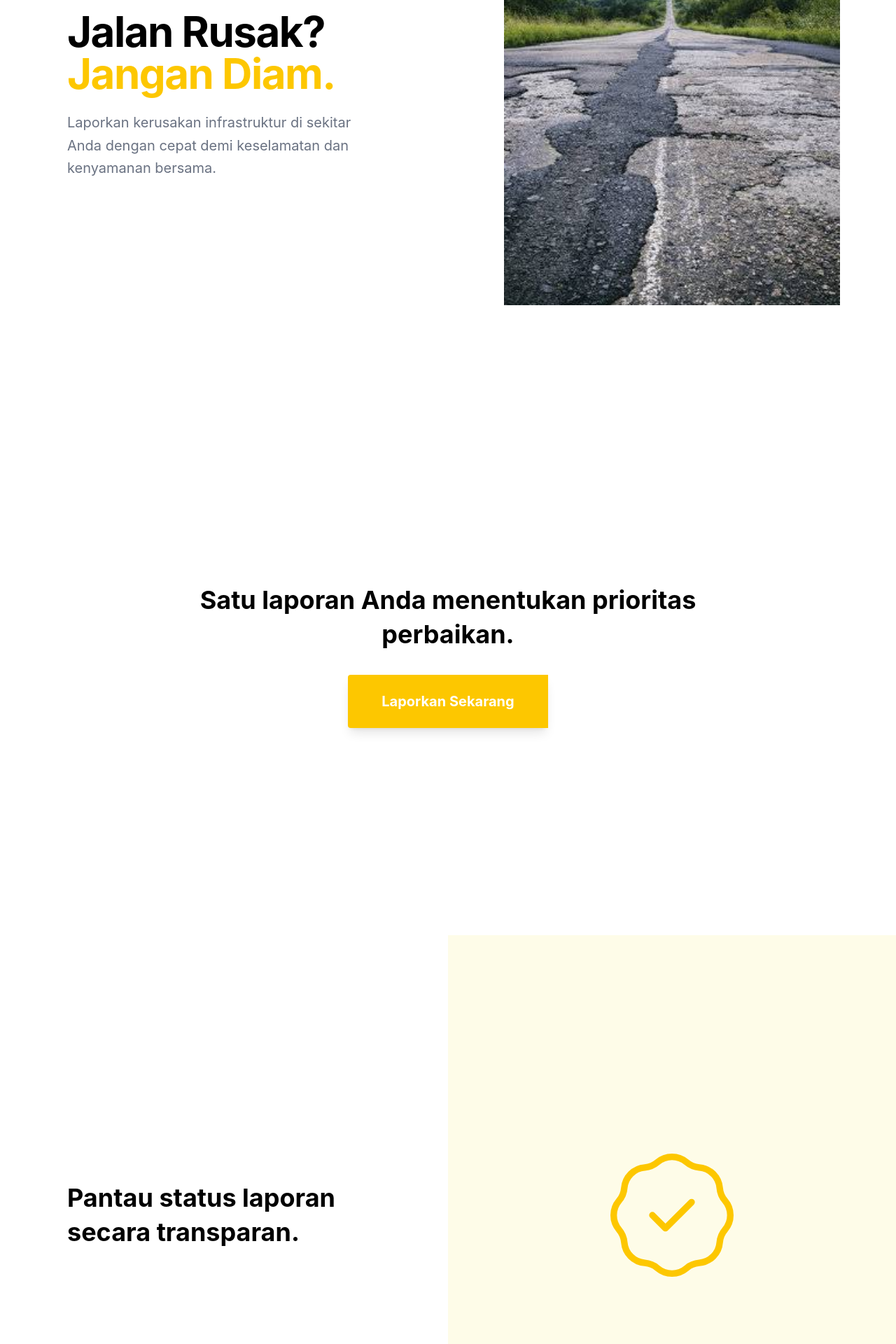
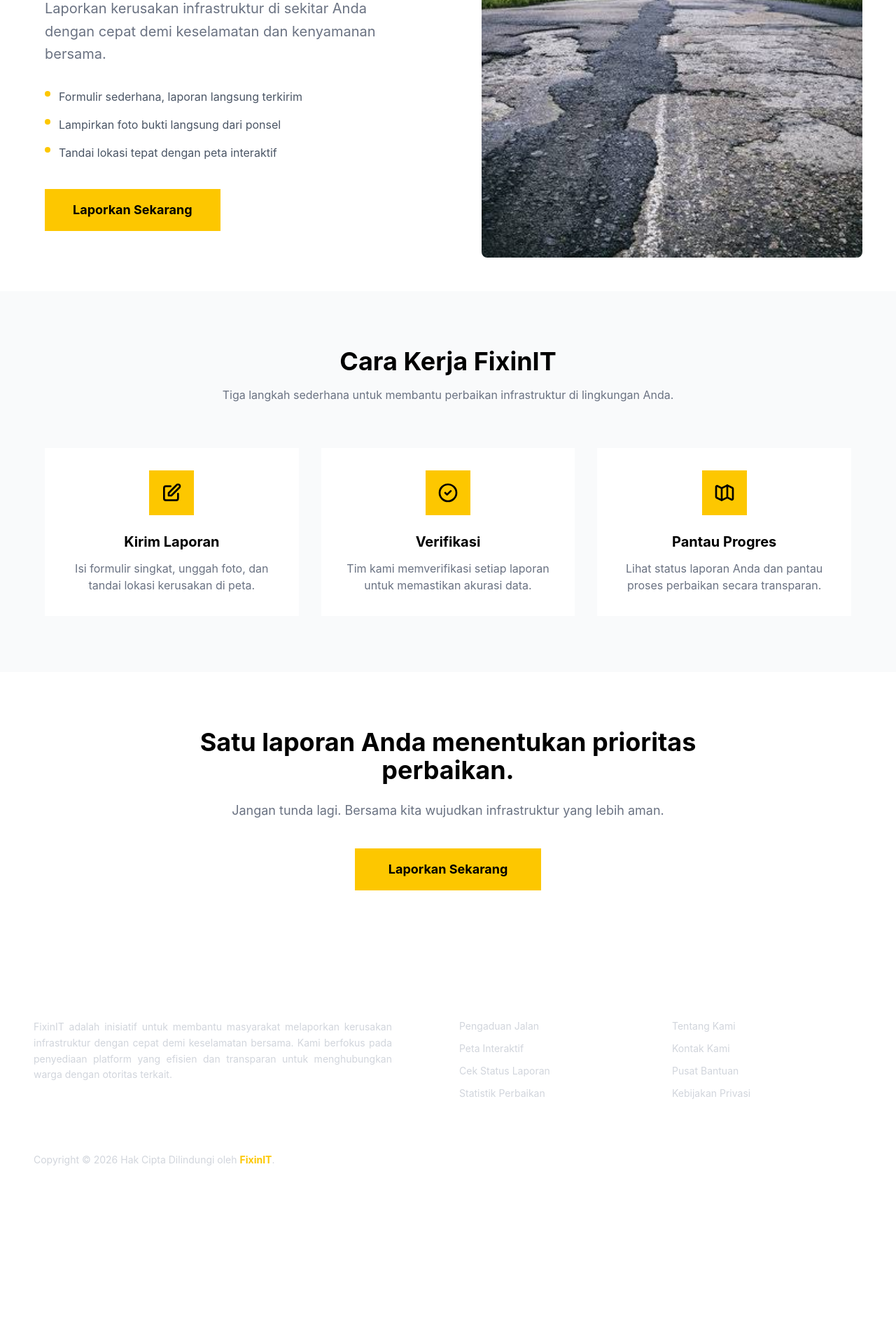
Before and after one commit to ElFakhri/fixinit, a Vue app: page / in a window 1280 px wide. Shown: the part 360-2280 px from the top of the page at 70% size. After the commit the page ends 2101 px from the top, so only its background shows below. Built offline with nearby package versions, Linux system fonts and the light colour scheme; no server answers.

Commit message:
ReDesign Home UI and fix some bug

```diff
--- a/package.json
+++ b/package.json
@@ -1,5 +1,6 @@
 {
   "dependencies": {
+    "@dataconnect/generated": "file:src/dataconnect-generated",
     "@tailwindcss/vite": "^4.3.3",
     "axios": "^1.5.0",
     "tailwindcss": "^4.3.3",
--- a/src/Home.vue
+++ b/src/Home.vue
@@ -1,320 +1,154 @@
 <template>
-  <div class="min-h-screen bg-white text-primary">
+  <div class="min-h-screen bg-white text-primary font-sans">
     <!-- NAVBAR -->
-    <nav
-      class="sticky top-0 z-50 w-full bg-white px-8 md:px-12 py-6 flex items-center justify-between shadow-sm"
-    >
-      <!-- Kiri: Nama Web -->
+    <nav class="sticky top-0 z-50 w-full bg-white px-8 md:px-12 py-6 flex items-center justify-between shadow-sm">
       <div class="text-3xl font-bold tracking-tight text-primary">
         <span>Fixin</span><span class="text-yellow-400">IT</span>
       </div>
-
-      <!-- Kanan: Menu Navigasi -->
       <div class="flex items-center space-x-3">
-        <router-link
-          to="/login"
-          class="font-bold text-primary hover:text-gray-500 transition-colors"
-        >
+        <router-link to="/login" class="font-bold text-primary hover:text-gray-500 transition-colors">
           Login
         </router-link>
-        <router-link
-          to="/form"
-          class="text-yellow-400 font-bold py-3 px-8 hover:text-black transition-colors"
-        >
+        <router-link to="/form" class="text-yellow-400 font-bold py-3 px-8 hover:text-black transition-colors">
           Laporkan
         </router-link>
       </div>
     </nav>
 
-    <!-- SECTION 1: Teks di Kiri, Blok Warna di Kanan -->
-    <section class="flex flex-col md:flex-row h-screen max-h-500">
-      <div
-        class="w-full md:w-1/2 flex items-center justify-center p-12 bg-white"
-      >
-        <div class="max-w-md">
-          <h1
-            class="text-5xl md:text-6xl font-bold mb-6 leading tracking-tight"
-          >
-            Jalan Rusak? <br />
+    <!-- HERO SECTION -->
+    <section class="flex flex-col md:flex-row min-h-[85vh]">
+      <div class="w-full md:w-1/2 flex items-center justify-center p-12 md:p-16">
+        <div class="max-w-lg">
+          <h1 class="text-5xl md:text-6xl font-bold mb-6 leading-tight tracking-tight">
+            Jalan Rusak?<br />
             <span class="text-yellow-400">Jangan Diam.</span>
           </h1>
-          <p class="text-xl text-gray-500 leading-relaxed">
-            Laporkan kerusakan infrastruktur di sekitar Anda dengan cepat demi
-            keselamatan dan kenyamanan bersama.
+          <p class="text-xl text-gray-500 leading-relaxed mb-8">
+            Laporkan kerusakan infrastruktur di sekitar Anda dengan cepat demi keselamatan dan kenyamanan bersama.
           </p>
+          <ul class="space-y-4 mb-10">
+            <li class="flex items-start gap-3">
+              <span class="mt-1 w-2 h-2 bg-yellow-400 rounded-full flex-shrink-0"></span>
+              <span class="text-gray-600">Formulir sederhana, laporan langsung terkirim</span>
+            </li>
+            <li class="flex items-start gap-3">
+              <span class="mt-1 w-2 h-2 bg-yellow-400 rounded-full flex-shrink-0"></span>
+              <span class="text-gray-600">Lampirkan foto bukti langsung dari ponsel</span>
+            </li>
+            <li class="flex items-start gap-3">
+              <span class="mt-1 w-2 h-2 bg-yellow-400 rounded-full flex-shrink-0"></span>
+              <span class="text-gray-600">Tandai lokasi tepat dengan peta interaktif</span>
+            </li>
+          </ul>
+          <router-link to="/form" class="inline-block bg-yellow-400 text-primary font-bold py-4 px-10 text-lg hover:bg-yellow-500 transition-colors">
+            Laporkan Sekarang
+          </router-link>
         </div>
       </div>
-      <div class="w-full md:w-1/2 flex items-center justify-center">
-        <!-- Blok visual sederhana (bisa diganti gambar nanti) -->
-        <div class="w-3/4 h-3/4 bg-white/10 rounded-none">
-          <img
-            src="/src/img/rusak.jpg"
-            alt="Foto jalan rusak"
-            class="jalanrusak"
-          />
+      <div class="w-full md:w-1/2 flex items-center justify-center p-12">
+        <img src="/src/img/rusak.jpg" alt="Foto jalan rusak" class="jalanrusak rounded-lg" />
+      </div>
+    </section>
+
+    <!-- FEATURES SECTION -->
+    <section class="py-20 px-8 md:px-12 bg-gray-50">
+      <div class="max-w-6xl mx-auto">
+        <h2 class="text-3xl md:text-4xl font-bold text-center mb-4">Cara Kerja FixinIT</h2>
+        <p class="text-gray-500 text-center mb-16 max-w-2xl mx-auto">Tiga langkah sederhana untuk membantu perbaikan infrastruktur di lingkungan Anda.</p>
+        <div class="grid grid-cols-1 md:grid-cols-3 gap-8">
+          <!-- Feature 1 -->
+          <div class="bg-white p-8 text-center">
+            <div class="w-16 h-16 bg-yellow-400 flex items-center justify-center mx-auto mb-6">
+              <svg class="w-8 h-8 text-primary" fill="none" stroke="currentColor" stroke-width="2" viewBox="0 0 24 24">
+                <path stroke-linecap="round" stroke-linejoin="round" d="M11 5H6a2 2 0 00-2 2v11a2 2 0 002 2h11a2 2 0 002-2v-5m-1.414-9.414a2 2 0 112.828 2.828L11.828 15H9v-2.828l8.586-8.586z" />
+              </svg>
+            </div>
+            <h3 class="text-xl font-bold mb-3">Kirim Laporan</h3>
+            <p class="text-gray-500">Isi formulir singkat, unggah foto, dan tandai lokasi kerusakan di peta.</p>
+          </div>
+          <!-- Feature 2 -->
+          <div class="bg-white p-8 text-center">
+            <div class="w-16 h-16 bg-yellow-400 flex items-center justify-center mx-auto mb-6">
+              <svg class="w-8 h-8 text-primary" fill="none" stroke="currentColor" stroke-width="2" viewBox="0 0 24 24">
+                <path stroke-linecap="round" stroke-linejoin="round" d="M9 12l2 2 4-4m6 2a9 9 0 11-18 0 9 9 0 0118 0z" />
+              </svg>
+            </div>
+            <h3 class="text-xl font-bold mb-3">Verifikasi</h3>
+            <p class="text-gray-500">Tim kami memverifikasi setiap laporan untuk memastikan akurasi data.</p>
+          </div>
+          <!-- Feature 3 -->
+          <div class="bg-white p-8 text-center">
+            <div class="w-16 h-16 bg-yellow-400 flex items-center justify-center mx-auto mb-6">
+              <svg class="w-8 h-8 text-primary" fill="none" stroke="currentColor" stroke-width="2" viewBox="0 0 24 24">
+                <path stroke-linecap="round" stroke-linejoin="round" d="M9 20l-5.447-2.724A1 1 0 013 16.382V5.618a1 1 0 011.447-.894L9 7m0 13l6-3m-6 3V7m6 10l4.553 2.276A1 1 0 0021 18.382V7.618a1 1 0 00-.553-.894L15 4m0 13V4m0 0L9 7" />
+              </svg>
+            </div>
+            <h3 class="text-xl font-bold mb-3">Pantau Progres</h3>
+            <p class="text-gray-500">Lihat status laporan Anda dan pantau proses perbaikan secara transparan.</p>
+          </div>
         </div>
       </div>
     </section>
 
-    <!-- SECTION 2: 1 Kolom, Teks di Tengah, Tombol di Bawah -->
-    <section
-      class="flex flex-col items-center justify-center h-screen max-h-500 bg-white p-12"
-    >
-      <div class="max-w-3xl text-center">
-        <h2 class="text-4xl font-bold leading-snug mb-8 text-primary">
-          Satu laporan Anda menentukan prioritas perbaikan.
-        </h2>
-
-        <button
-          class="bg-yellow-400 text-white font-bold py-6 rounded-s px-12 text-xl hover:bg-opacity-90 transition-colors shadow-lg hover:shadow-xl"
-        >
-          <router-link to="/form"> Laporkan Sekarang </router-link>
-        </button>
+    <!-- CTA SECTION -->
+    <section class="py-20 px-8 md:px-12 bg-white text-center">
+      <div class="max-w-3xl mx-auto">
+        <h2 class="text-3xl md:text-4xl font-bold mb-6">Satu laporan Anda menentukan prioritas perbaikan.</h2>
+        <p class="text-gray-500 text-lg mb-10">Jangan tunda lagi. Bersama kita wujudkan infrastruktur yang lebih aman.</p>
+        <router-link to="/form" class="inline-block bg-yellow-400 text-primary font-bold py-4 px-12 text-lg hover:bg-yellow-500 transition-colors">
+          Laporkan Sekarang
+        </router-link>
       </div>
     </section>
 
-    <!-- SECTION 3: Teks di Kiri, Blok Warna di Kanan -->
-    <section class="flex flex-col md:flex-row h-screen max-h-500">
-      <div
-        class="w-full md:w-1/2 flex items-center justify-center p-12 bg-white"
-      >
-        <div class="max-w-md">
-          <h2 class="text-4xl font-bold leading-snug">
-            Pantau status laporan secara transparan.
-          </h2>
-        </div>
-      </div>
-      <div
-        class="w-full md:w-1/2 bg-yellow-50 flex items-center justify-center p-12"
-      >
-        <!-- Blok visual sederhana -->
-        <svg
-          class="w-56 h-56 text-yellow-400 hover:-translate-y-2 transition-transform duration-500"
-          fill="none"
-          stroke="currentColor"
-          stroke-width="1"
-          viewBox="0 0 24 24"
-          xmlns="http://www.w3.org/2000/svg"
-        >
-          <path
-            stroke-linecap="round"
-            stroke-linejoin="round"
-            d="M9 12l2 2 4-4M7.835 4.697a3.42 3.42 0 001.946-.806 3.42 3.42 0 014.438 0 3.42 3.42 0 001.946.806 3.42 3.42 0 013.138 3.138 3.42 3.42 0 00.806 1.946 3.42 3.42 0 010 4.438 3.42 3.42 0 00-.806 1.946 3.42 3.42 0 01-3.138 3.138 3.42 3.42 0 00-1.946.806 3.42 3.42 0 01-4.438 0 3.42 3.42 0 00-1.946-.806 3.42 3.42 0 01-3.138-3.138 3.42 3.42 0 00-.806-1.946 3.42 3.42 0 010-4.438 3.42 3.42 0 00.806-1.946 3.42 3.42 0 013.138-3.138z"
-          ></path>
-        </svg>
-      </div>
-    </section>
-
-    <!-- SECTION 4: Blok Warna di Kiri, Teks di Kanan -->
-    <section class="flex flex-col md:flex-row h-screen max-h-500">
-      <div
-        class="w-full md:w-1/2 bg-yellow-50 flex items-center justify-center p-12"
-      >
-        <!-- Vektor Art: Ilustrasi Peta/Map -->
-        <svg
-          class="w-56 h-56 text-yellow-500 drop-shadow-lg hover:scale-110 transition-transform duration-500"
-          fill="none"
-          stroke="currentColor"
-          stroke-width="1"
-          viewBox="0 0 24 24"
-          xmlns="http://www.w3.org/2000/svg"
-        >
-          <path
-            stroke-linecap="round"
-            stroke-linejoin="round"
-            d="M9 20l-5.447-2.724A1 1 0 013 16.382V5.618a1 1 0 011.447-.894L9 7m0 13l6-3m-6 3V7m6 10l4.553 2.276A1 1 0 0021 18.382V7.618a1 1 0 00-.553-.894L15 4m0 13V4m0 0L9 7"
-          ></path>
-          <path
-            stroke-linecap="round"
-            stroke-linejoin="round"
-            d="M12 11c0 1.657-1.343 3-3 3S6 12.657 6 11s1.343-3 3-3 3 1.343 3 3z"
-          ></path>
-        </svg>
-      </div>
-      <div
-        class="w-full md:w-1/2 flex items-center justify-center p-12 bg-white"
-      >
-        <div class="max-w-md">
-          <h2 class="text-4xl font-bold leading-snug">
-            Peta interaktif sebaran kerusakan jalan.
-          </h2>
-        </div>
-      </div>
-    </section>
-    <!-- FOOTER BARU -->
-    <footer class="bg-yellow-400 text-gray-300 py-16 px-8 md:px-12">
+    <!-- FOOTER -->
+    <footer class="bg-primary text-white py-16 px-8 md:px-12">
       <div class="max-w-7xl mx-auto">
-        <!-- Bagian Atas: Grid Informasi -->
         <div class="grid grid-cols-1 md:grid-cols-4 gap-12 md:gap-8">
-          <!-- Tentang (Memakan 2 kolom) -->
           <div class="md:col-span-2">
-            <h6
-              class="text-white text-sm uppercase tracking-[2px] font-bold mb-5"
-            >
-              Tentang FixinIT
-            </h6>
-            <p class="text-justify text-sm leading-relaxed max-w-lg text-white">
-              FixinIT adalah inisiatif untuk membantu masyarakat melaporkan
-              kerusakan infrastruktur dengan cepat demi keselamatan bersama.
-              Kami berfokus pada penyediaan platform yang efisien dan transparan
-              untuk menghubungkan warga dengan otoritas terkait.
+            <h6 class="text-sm uppercase tracking-[2px] font-bold mb-5">Tentang FixinIT</h6>
+            <p class="text-justify text-sm leading-relaxed max-w-lg text-gray-300">
+              FixinIT adalah inisiatif untuk membantu masyarakat melaporkan kerusakan infrastruktur dengan cepat demi keselamatan bersama. Kami berfokus pada penyediaan platform yang efisien dan transparan untuk menghubungkan warga dengan otoritas terkait.
             </p>
           </div>
-
-          <!-- Kategori / Layanan -->
           <div>
-            <h6
-              class="text-white text-sm uppercase tracking-[2px] font-bold mb-5"
-            >
-              Layanan
-            </h6>
-            <ul class="space-y-3 text-sm text-white">
-              <li>
-                <a
-                  href="#"
-                  class="hover:text-yellow-400 hover:pl-1 transition-all duration-300"
-                  >Pengaduan Jalan</a
-                >
-              </li>
-              <li>
-                <a
-                  href="#"
-                  class="hover:text-yellow-400 hover:pl-1 transition-all duration-300"
-                  >Peta Interaktif</a
-                >
-              </li>
-              <li>
-                <a
-                  href="#"
-                  class="hover:text-yellow-400 hover:pl-1 transition-all duration-300"
-                  >Cek Status Laporan</a
-                >
-              </li>
-              <li>
-                <a
-                  href="#"
-                  class="hover:text-yellow-400 hover:pl-1 transition-all duration-300"
-                  >Statistik Perbaikan</a
-                >
-              </li>
+            <h6 class="text-sm uppercase tracking-[2px] font-bold mb-5">Layanan</h6>
+            <ul class="space-y-3 text-sm text-gray-300">
+              <li><a href="#" class="hover:text-yellow-400 transition-colors">Pengaduan Jalan</a></li>
+              <li><a href="#" class="hover:text-yellow-400 transition-colors">Peta Interaktif</a></li>
+              <li><a href="#" class="hover:text-yellow-400 transition-colors">Cek Status Laporan</a></li>
+              <li><a href="#" class="hover:text-yellow-400 transition-colors">Statistik Perbaikan</a></li>
             </ul>
           </div>
-
-          <!-- Tautan Cepat -->
           <div>
-            <h6
-              class="text-white text-sm uppercase tracking-[2px] font-bold mb-5"
-            >
-              Tautan Cepat
-            </h6>
-            <ul class="space-y-3 text-sm text-white">
-              <li>
-                <a
-                  href="#"
-                  class="hover:text-yellow-400 hover:pl-1 transition-all duration-300"
-                  >Tentang Kami</a
-                >
-              </li>
-              <li>
-                <a
-                  href="#"
-                  class="hover:text-yellow-400 hover:pl-1 transition-all duration-300"
-                  >Kontak Kami</a
-                >
-              </li>
-              <li>
-                <a
-                  href="#"
-                  class="hover:text-yellow-400 hover:pl-1 transition-all duration-300"
-                  >Pusat Bantuan</a
-                >
-              </li>
-              <li>
-                <a
-                  href="#"
-                  class="hover:text-yellow-400 hover:pl-1 transition-all duration-300"
-                  >Kebijakan Privasi</a
-                >
-              </li>
+            <h6 class="text-sm uppercase tracking-[2px] font-bold mb-5">Tautan Cepat</h6>
+            <ul class="space-y-3 text-sm text-gray-300">
+              <li><a href="#" class="hover:text-yellow-400 transition-colors">Tentang Kami</a></li>
+              <li><a href="#" class="hover:text-yellow-400 transition-colors">Kontak Kami</a></li>
+              <li><a href="#" class="hover:text-yellow-400 transition-colors">Pusat Bantuan</a></li>
+              <li><a href="#" class="hover:text-yellow-400 transition-colors">Kebijakan Privasi</a></li>
             </ul>
           </div>
         </div>
-
-        <!-- Garis Pemisah -->
         <hr class="border-t border-white/20 my-8" />
-
-        <!-- Bagian Bawah: Copyright & Sosial Media -->
-        <div
-          class="flex flex-col md:flex-row justify-between items-center gap-6"
-        >
-          <!-- Copyright -->
-          <div class="text-sm text-center md:text-left">
-            Copyright &copy; 2026 Hak Cipta Dilindungi oleh
-            <a
-              href="#"
-              class="text-yellow-400 font-bold hover:text-white transition-colors"
-              >FixinIT</a
-            >.
+        <div class="flex flex-col md:flex-row justify-between items-center gap-6">
+          <div class="text-sm text-center md:text-left text-gray-300">
+            Copyright &copy; 2026 Hak Cipta Dilindungi oleh <a href="#" class="text-yellow-400 font-bold hover:text-white transition-colors">FixinIT</a>.
           </div>
-
-          <!-- Ikon Sosial Media -->
           <ul class="flex space-x-4">
-            <!-- Facebook -->
             <li>
-              <a
-                href="#"
-                class="w-10 h-10 flex items-center justify-center rounded-full bg-white/10 text-white hover:bg-[#3b5998] hover:text-white transition-colors duration-300"
-              >
-                <svg
-                  class="w-5 h-5"
-                  fill="currentColor"
-                  viewBox="0 0 24 24"
-                  aria-hidden="true"
-                >
-                  <path
-                    fill-rule="evenodd"
-                    d="M22 12c0-5.523-4.477-10-10-10S2 6.477 2 12c0 4.991 3.657 9.128 8.438 9.878v-6.987h-2.54V12h2.54V9.797c0-2.506 1.492-3.89 3.777-3.89 1.094 0 2.238.195 2.238.195v2.46h-1.26c-1.243 0-1.63.771-1.63 1.562V12h2.773l-.443 2.89h-2.33v6.988C18.343 21.128 22 16.991 22 12z"
-                    clip-rule="evenodd"
-                  />
-                </svg>
+              <a href="#" class="w-10 h-10 flex items-center justify-center bg-white/10 text-white hover:bg-yellow-400 transition-colors duration-300">
+                <svg class="w-5 h-5" fill="currentColor" viewBox="0 0 24 24"><path fill-rule="evenodd" d="M22 12c0-5.523-4.477-10-10-10S2 6.477 2 12c0 4.991 3.657 9.128 8.438 9.878v-6.987h-2.54V12h2.54V9.797c0-2.506 1.492-3.89 3.777-3.89 1.094 0 2.238.195 2.238.195v2.46h-1.26c-1.243 0-1.63.771-1.63 1.562V12h2.773l-.443 2.89h-2.33v6.988C18.343 21.128 22 16.991 22 12z" clip-rule="evenodd" /></svg>
               </a>
             </li>
-            <!-- Twitter/X -->
             <li>
-              <a
-                href="#"
-                class="w-10 h-10 flex items-center justify-center rounded-full bg-white/10 text-white hover:bg-[#00aced] hover:text-white transition-colors duration-300"
-              >
-                <svg
-                  class="w-5 h-5"
-                  fill="currentColor"
-                  viewBox="0 0 24 24"
-                  aria-hidden="true"
-                >
-                  <path
-                    d="M8.29 20.251c7.547 0 11.675-6.253 11.675-11.675 0-.178 0-.355-.012-.53A8.348 8.348 0 0022 5.92a8.19 8.19 0 01-2.357.646 4.118 4.118 0 001.804-2.27 8.224 8.224 0 01-2.605.996 4.107 4.107 0 00-6.993 3.743 11.65 11.65 0 01-8.457-4.287 4.106 4.106 0 001.27 5.477A4.072 4.072 0 012.8 9.713v.052a4.105 4.105 0 003.292 4.022 4.095 4.095 0 01-1.853.07 4.108 4.108 0 003.834 2.85A8.233 8.233 0 012 18.407a11.616 11.616 0 006.29 1.84"
-                  />
-                </svg>
+              <a href="#" class="w-10 h-10 flex items-center justify-center bg-white/10 text-white hover:bg-yellow-400 transition-colors duration-300">
+                <svg class="w-5 h-5" fill="currentColor" viewBox="0 0 24 24"><path d="M8.29 20.251c7.547 0 11.675-6.253 11.675-11.675 0-.178 0-.355-.012-.53A8.348 8.348 0 0022 5.92a8.19 8.19 0 01-2.357.646 4.118 4.118 0 001.804-2.27 8.224 8.224 0 01-2.605.996 4.107 4.107 0 00-6.993 3.743 11.65 11.65 0 01-8.457-4.287 4.106 4.106 0 001.27 5.477A4.072 4.072 0 012.8 9.713v.052a4.105 4.105 0 003.292 4.022 4.095 4.095 0 01-1.853.07 4.108 4.108 0 003.834 2.85A8.233 8.233 0 012 18.407a11.616 11.616 0 006.29 1.84" /></svg>
               </a>
             </li>
-            <!-- LinkedIn -->
             <li>
-              <a
-                href="#"
-                class="w-10 h-10 flex items-center justify-center rounded-full bg-white/10 text-white hover:bg-[#007bb6] hover:text-white transition-colors duration-300"
-              >
-                <svg
-                  class="w-5 h-5"
-                  fill="currentColor"
-                  viewBox="0 0 24 24"
-                  aria-hidden="true"
-                >
-                  <path
-                    fill-rule="evenodd"
-                    d="M19 0h-14c-2.761 0-5 2.239-5 5v14c0 2.761 2.239 5 5 5h14c2.762 0 5-2.239 5-5v-14c0-2.761-2.238-5-5-5zm-11 19h-3v-11h3v11zm-1.5-12.268c-.966 0-1.75-.79-1.75-1.764s.784-1.764 1.75-1.764 1.75.79 1.75 1.764-.783 1.764-1.75 1.764zm13.5 12.268h-3v-5.604c0-3.368-4-3.113-4 0v5.604h-3v-11h3v1.765c1.396-2.586 7-2.777 7 2.476v6.759z"
-                    clip-rule="evenodd"
-                  />
-                </svg>
+              <a href="#" class="w-10 h-10 flex items-center justify-center bg-white/10 text-white hover:bg-yellow-400 transition-colors duration-300">
+                <svg class="w-5 h-5" fill="currentColor" viewBox="0 0 24 24"><path fill-rule="evenodd" d="M19 0h-14c-2.761 0-5 2.239-5 5v14c0 2.761 2.239 5 5 5h14c2.762 0 5-2.239 5-5v-14c0-2.761-2.238-5-5-5zm-11 19h-3v-11h3v11zm-1.5-12.268c-.966 0-1.75-.79-1.75-1.764s.784-1.764 1.75-1.764 1.75.79 1.75 1.764-.783 1.764-1.75 1.764zm13.5 12.268h-3v-5.604c0-3.368-4-3.113-4 0v5.604h-3v-11h3v1.765c1.396-2.586 7-2.777 7 2.476v6.759z" clip-rule="evenodd" /></svg>
               </a>
             </li>
           </ul>
```
Also changed, not shown: 2 other files (tests, documents, lock files or other folders).
